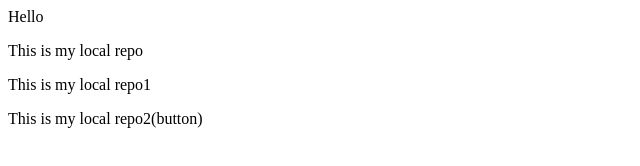
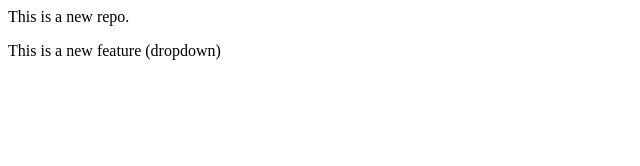
Before and after one commit to djkartheek123/localrepo, a plain HTML site: page index.html in a window 1280 px wide. Shown: the whole page, without its empty margins (0-640 px from the left). Drawn offline with Linux system fonts and the light colour scheme.

Commit message:
addng new dropdown

```diff
--- a/index.html
+++ b/index.html
@@ -1,5 +1,2 @@
-<p>Hello</p>
-
-<p>This is my local repo</p>
-<p>This is my local repo1</p>
-<p>This is my local repo2(button)</p>
+<p>This is a new repo. </p>
+<p>This is a new feature (dropdown) </p>
```
Also changed, not shown: 1 other file.
